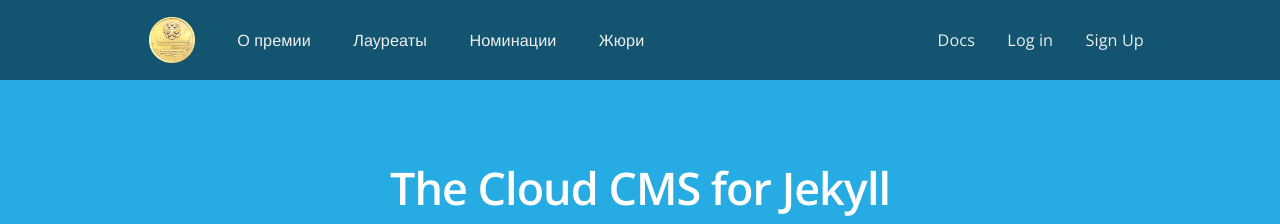
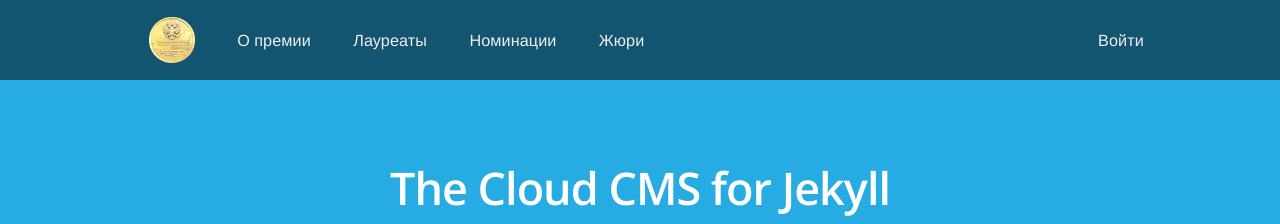
Before and after one commit to dennisd1/prize, a Jekyll site: the page built from pages/index.html, in a window 1280 px wide and 900 px high. Shown: the top 224 px of the window. Built offline with Jekyll 4.4.1, drawn with Linux system fonts in a browser that asks for light colours; nearby versions of some CDN libraries.

Commit message:
Update default.html

```diff
--- a/_layouts/default.html
+++ b/_layouts/default.html
@@ -28,9 +28,7 @@
 					</ul>
 
 					<ul class="user">
-						<li><a target="_blank" href="https://docs.cloudcannon.com/">Docs</a></li>
-						<li><a href="https://app.cloudcannon.com/">Log in</a></li>
-						<li><a href="https://app.cloudcannon.com/users/sign_up" class="sign-up">Sign Up</a></li>
+						<li><a href="http://corp.vot.expert/">Войти</a></li>
 					</ul>
 				</div>
 
```
